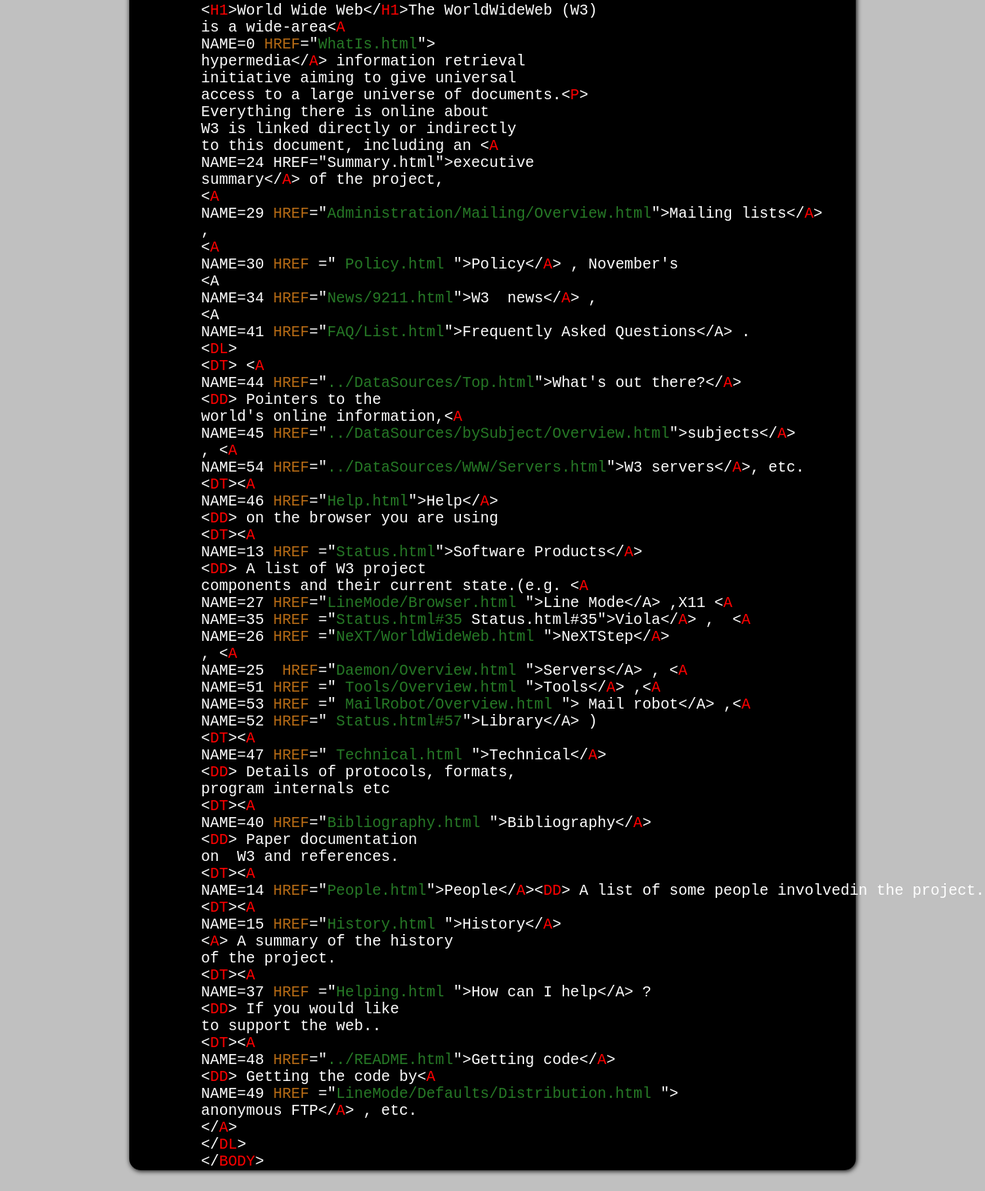
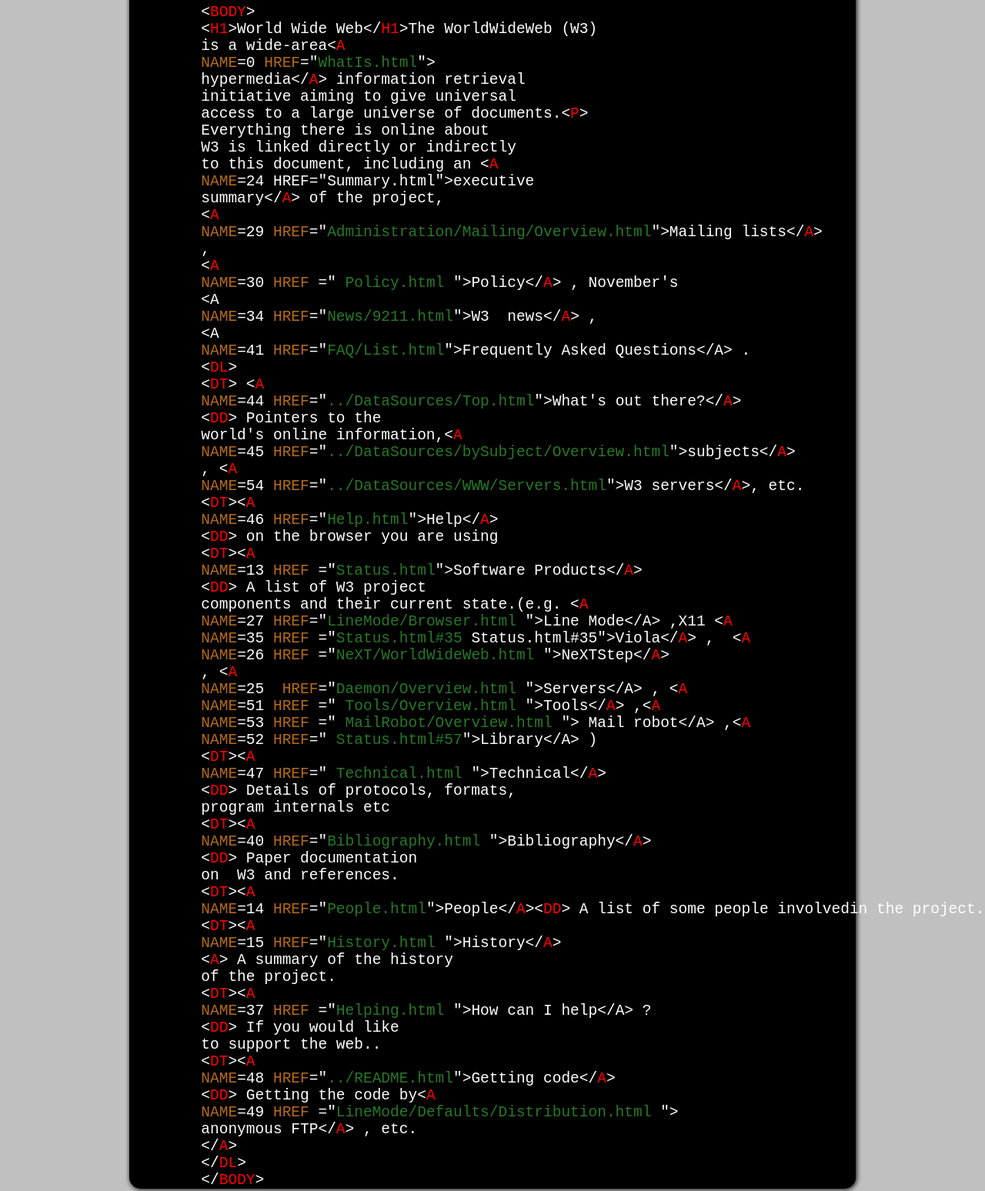
Before and after one commit to Beni-01/Stylisation-avec-CSS, a plain HTML site: page www.html in a window 1280 px wide. Shown: the part 1762-3310 px from the top of the page at 77% size. Drawn offline with Linux system fonts and the light colour scheme.

Commit message:
resolution du brief3

```diff
--- a/www.html
+++ b/www.html
@@ -3,7 +3,7 @@
 <head>
 		<title>En Css styliser :comprendre le  World Wide Web</title>
 	<meta charset="utf-8">
-	<meta name="robots" content="index,follow">
+	<meta <span class="attribute">NAME</span>="robots" content="index,follow">
 	<link rel="stylesheet" href="css/style2.css">
 </head>
 
@@ -55,69 +55,69 @@
 	&lt;<span class="element">BODY</span>&gt;
 	&lt;<span class="element">H1</span>&gt;World Wide Web&lt;/<span class="element">H1</span>&gt;The WorldWideWeb (W3)
 	is a wide-area&lt;<span class="element">A</span>
-	NAME=0 <span class="attribute">HREF</span>="<span class="value">WhatIs.html</span>"&gt;
+	<span class="attribute">NAME</span>=0 <span class="attribute">HREF</span>="<span class="value">WhatIs.html</span>"&gt;
 	hypermedia&lt;/<span class="element">A</span>&gt; information retrieval
 	initiative aiming to give universal
 	access to a large universe of documents.&lt;<span class="element">P</span>&gt;
 	Everything there is online about
 	W3 is linked directly or indirectly
 	to this document, including an &lt;<span class="element">A</span>
-	NAME=24 HREF="Summary.html"&gt;executive
+	<span class="attribute">NAME</span>=24 HREF="Summary.html"&gt;executive
 	summary&lt;/<span class="element">A</span>&gt; of the project,
 	&lt;<span class="element">A</span>
-	NAME=29 <span class="attribute">HREF</span>="<span class="value">Administration/Mailing/Overview.html</span>"&gt;Mailing lists&lt;/<span class="element">A</span>&gt;
+	<span class="attribute">NAME</span>=29 <span class="attribute">HREF</span>="<span class="value">Administration/Mailing/Overview.html</span>"&gt;Mailing lists&lt;/<span class="element">A</span>&gt;
 	,
 	&lt;<span class="element">A</span>
-	NAME=30 <span class="attribute">HREF</span> =" <span class="value">Policy.html</span> "&gt;Policy&lt;/<span class="element">A</span>&gt; , November's
+	<span class="attribute">NAME</span>=30 <span class="attribute">HREF</span> =" <span class="value">Policy.html</span> "&gt;Policy&lt;/<span class="element">A</span>&gt; , November's
 	&lt;A
-	NAME=34 <span class="attribute">HREF</span>="<span class="value">News/9211.html</span>"&gt;W3  news&lt;/<span class="element">A</span>&gt; ,
+	<span class="attribute">NAME</span>=34 <span class="attribute">HREF</span>="<span class="value">News/9211.html</span>"&gt;W3  news&lt;/<span class="element">A</span>&gt; ,
 	&lt;A
-	NAME=41 <span class="attribute">HREF</span>="<span class="value">FAQ/List.html</span>"&gt;Frequently Asked Questions&lt;/A&gt; .
+	<span class="attribute">NAME</span>=41 <span class="attribute">HREF</span>="<span class="value">FAQ/List.html</span>"&gt;Frequently Asked Questions&lt;/A&gt; .
 	&lt;<span class="element">DL</span>&gt;
 	&lt;<span class="element">DT</span>&gt; &lt;<span class="element">A</span>
-	NAME=44 <span class="attribute">HREF</span>="<span class="value">../DataSources/Top.html</span>"&gt;What's out there?&lt;/<span class="element">A</span>&gt;
+	<span class="attribute">NAME</span>=44 <span class="attribute">HREF</span>="<span class="value">../DataSources/Top.html</span>"&gt;What's out there?&lt;/<span class="element">A</span>&gt;
 	&lt;<span class="element">DD</span>&gt; Pointers to the
 	world's online information,&lt;<span class="element">A</span>
-	NAME=45 <span class="attribute">HREF</span>="<span class="value">../DataSources/bySubject/Overview.html</span>"&gt;subjects&lt;/<span class="element">A</span>&gt;
+	<span class="attribute">NAME</span>=45 <span class="attribute">HREF</span>="<span class="value">../DataSources/bySubject/Overview.html</span>"&gt;subjects&lt;/<span class="element">A</span>&gt;
 	, &lt;<span class="element">A</span>
-	NAME=54 <span class="attribute">HREF</span>="<span class="value">../DataSources/WWW/Servers.html</span>"&gt;W3 servers&lt;/<span class="element">A</span>&gt;, etc.
+	<span class="attribute">NAME</span>=54 <span class="attribute">HREF</span>="<span class="value">../DataSources/WWW/Servers.html</span>"&gt;W3 servers&lt;/<span class="element">A</span>&gt;, etc.
 	&lt;<span class="element">DT</span>&gt;&lt;<span class="element">A</span>
-	NAME=46 <span class="attribute">HREF</span>="<span class="value">Help.html</span>"&gt;Help&lt;/<span class="element">A</span>&gt;
+	<span class="attribute">NAME</span>=46 <span class="attribute">HREF</span>="<span class="value">Help.html</span>"&gt;Help&lt;/<span class="element">A</span>&gt;
 	&lt;<span class="element">DD</span>&gt; on the browser you are using
 	&lt;<span class="element">DT</span>&gt;&lt;<span class="element">A</span>
-	NAME=13 <span class="attribute">HREF</span> ="<span class="value">Status.html</span>">Software Products&lt;/<span class="element">A</span>&gt;
+	<span class="attribute">NAME</span>=13 <span class="attribute">HREF</span> ="<span class="value">Status.html</span>">Software Products&lt;/<span class="element">A</span>&gt;
 	&lt;<span class="element">DD</span>&gt; A list of W3 project
 	components and their current state.(e.g. &lt;<span class="element">A</span>
-	NAME=27 <span class="attribute">HREF</span>="<span class="value">LineMode/Browser.html</span> "&gt;Line Mode&lt;/A&gt; ,X11 &lt;<span class="element">A</span>
-	NAME=35 <span class="attribute">HREF</span> ="<span class="value">Status.html#35</span> Status.html#35"&gt;Viola&lt;/<span class="element">A</span>&gt; ,  &lt;<span class="element">A</span>
-	NAME=26 <span class="attribute">HREF</span> ="<span class="value">NeXT/WorldWideWeb.html</span> "&gt;NeXTStep&lt;/<span class="element">A</span>&gt;
+	<span class="attribute">NAME</span>=27 <span class="attribute">HREF</span>="<span class="value">LineMode/Browser.html</span> "&gt;Line Mode&lt;/A&gt; ,X11 &lt;<span class="element">A</span>
+	<span class="attribute">NAME</span>=35 <span class="attribute">HREF</span> ="<span class="value">Status.html#35</span> Status.html#35"&gt;Viola&lt;/<span class="element">A</span>&gt; ,  &lt;<span class="element">A</span>
+	<span class="attribute">NAME</span>=26 <span class="attribute">HREF</span> ="<span class="value">NeXT/WorldWideWeb.html</span> "&gt;NeXTStep&lt;/<span class="element">A</span>&gt;
 	, &lt;<span class="element">A</span>
-	NAME=25 <span class="attribute"> HREF</span>="<span class="value">Daemon/Overview.html</span> "&gt;Servers&lt;/A&gt; , &lt;<span class="element">A</span>
-	NAME=51 <span class="attribute">HREF</span> =" <span class="value">Tools/Overview.html</span> "&gt;Tools&lt;/<span class="element">A</span>&gt; ,&lt;<span class="element">A</span>
-	NAME=53 <span class="attribute">HREF</span> =" <span class="value">MailRobot/Overview.html</span> "&gt; Mail robot&lt;/A&gt; ,&lt;<span class="element">A</span>
-	NAME=52 <span class="attribute">HREF</span>=" <span class="value">Status.html#57</span>"&gt;Library&lt;/A&gt; )
+	<span class="attribute">NAME</span>=25 <span class="attribute"> HREF</span>="<span class="value">Daemon/Overview.html</span> "&gt;Servers&lt;/A&gt; , &lt;<span class="element">A</span>
+	<span class="attribute">NAME</span>=51 <span class="attribute">HREF</span> =" <span class="value">Tools/Overview.html</span> "&gt;Tools&lt;/<span class="element">A</span>&gt; ,&lt;<span class="element">A</span>
+	<span class="attribute">NAME</span>=53 <span class="attribute">HREF</span> =" <span class="value">MailRobot/Overview.html</span> "&gt; Mail robot&lt;/A&gt; ,&lt;<span class="element">A</span>
+	<span class="attribute">NAME</span>=52 <span class="attribute">HREF</span>=" <span class="value">Status.html#57</span>"&gt;Library&lt;/A&gt; )
 	&lt;<span class="element">DT</span>&gt;&lt;<span class="element">A</span>
-	NAME=47 <span class="attribute">HREF</span>=" <span class="value">Technical.html</span> ">Technical&lt;/<span class="element">A</span>&gt;
+	<span class="attribute">NAME</span>=47 <span class="attribute">HREF</span>=" <span class="value">Technical.html</span> ">Technical&lt;/<span class="element">A</span>&gt;
 	&lt;<span class="element">DD</span>&gt; Details of protocols, formats,
 	program internals etc
 	&lt;<span class="element">DT</span>&gt;&lt;<span class="element">A</span>
-	NAME=40 <span class="attribute">HREF</span>="<span class="value">Bibliography.html</span> "&gt;Bibliography&lt;/<span class="element">A</span>&gt;
+	<span class="attribute">NAME</span>=40 <span class="attribute">HREF</span>="<span class="value">Bibliography.html</span> "&gt;Bibliography&lt;/<span class="element">A</span>&gt;
 	&lt;<span class="element">DD</span>&gt; Paper documentation
 	on  W3 and references.
 	&lt;<span class="element">DT</span>&gt;&lt;<span class="element">A</span>
-	NAME=14 <span class="attribute">HREF</span>="<span class="value">People.html</span>"&gt;People&lt;/<span class="element">A</span>&gt;&lt;<span class="element">DD</span>&gt; A list of some people involvedin the project.
+	<span class="attribute">NAME</span>=14 <span class="attribute">HREF</span>="<span class="value">People.html</span>"&gt;People&lt;/<span class="element">A</span>&gt;&lt;<span class="element">DD</span>&gt; A list of some people involvedin the project.
 	&lt;<span class="element">DT</span>&gt;&lt;<span class="element">A</span>
-	NAME=15 <span class="attribute">HREF</span>="<span class="value">History.html</span> "&gt;History&lt;/<span class="element">A</span>&gt;
+	<span class="attribute">NAME</span>=15 <span class="attribute">HREF</span>="<span class="value">History.html</span> "&gt;History&lt;/<span class="element">A</span>&gt;
 	&lt;<span class="element">A</span>&gt; A summary of the history
 	of the project.
 	&lt;<span class="element">DT</span>&gt;&lt;<span class="element">A</span>
-	NAME=37 <span class="attribute">HREF</span> ="<span class="value">Helping.html</span> "&gt;How can I help&lt;/A&gt; ?
+	<span class="attribute">NAME</span>=37 <span class="attribute">HREF</span> ="<span class="value">Helping.html</span> "&gt;How can I help&lt;/A&gt; ?
 	&lt;<span class="element">DD</span>&gt; If you would like
 	to support the web..
 	&lt;<span class="element">DT</span>&gt;&lt;<span class="element">A</span>
-	NAME=48 <span class="attribute">HREF</span>="<span class="value">../README.html</span>"&gt;Getting code&lt;/<span class="element">A</span>&gt;
+	<span class="attribute">NAME</span>=48 <span class="attribute">HREF</span>="<span class="value">../README.html</span>"&gt;Getting code&lt;/<span class="element">A</span>&gt;
 	&lt;<span class="element">DD</span>&gt; Getting the code by&lt;<span class="element">A</span>
-	NAME=49 <span class="attribute">HREF</span> ="<span class="value">LineMode/Defaults/Distribution.html</span> "&gt;
+	<span class="attribute">NAME</span>=49 <span class="attribute">HREF</span> ="<span class="value">LineMode/Defaults/Distribution.html</span> "&gt;
 	anonymous FTP&lt;/<span class="element">A</span>&gt; , etc.
 	&lt;/<span class="element">A</span>&gt;
 	&lt;/<span class="element">DL</span>&gt;
```
